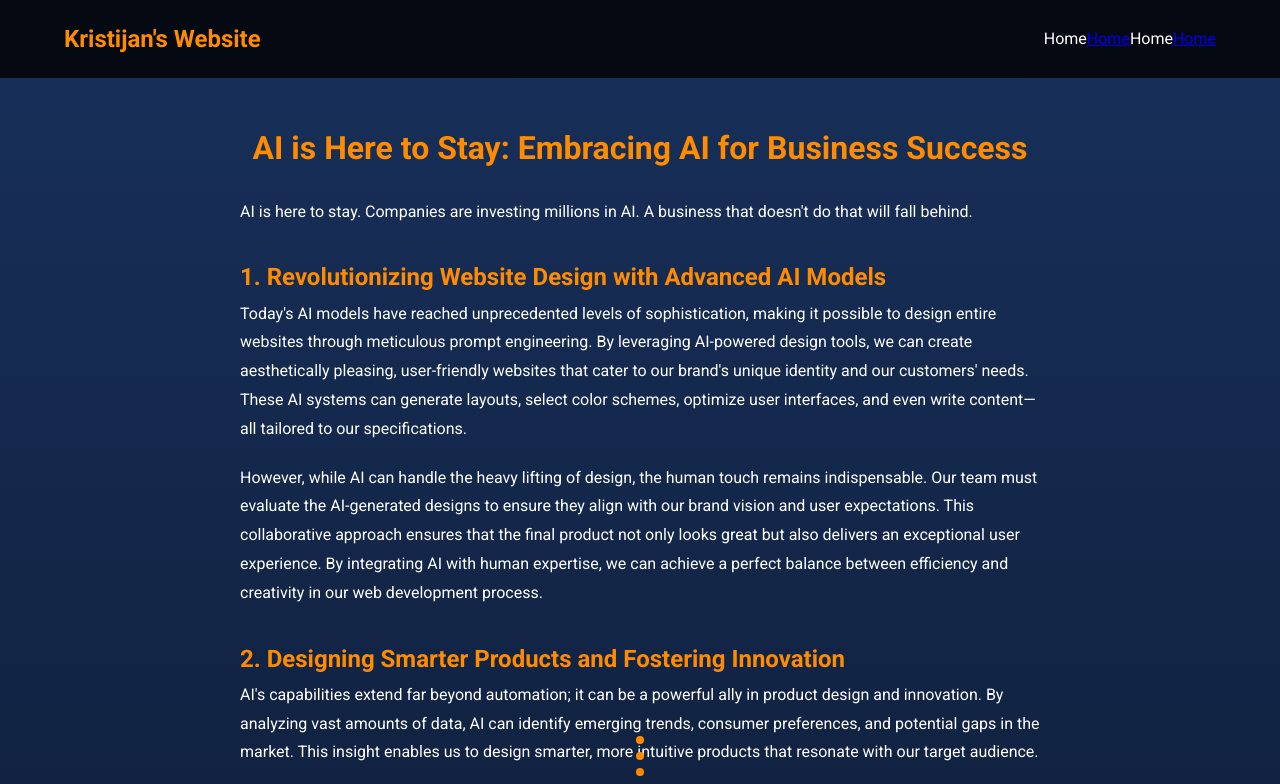
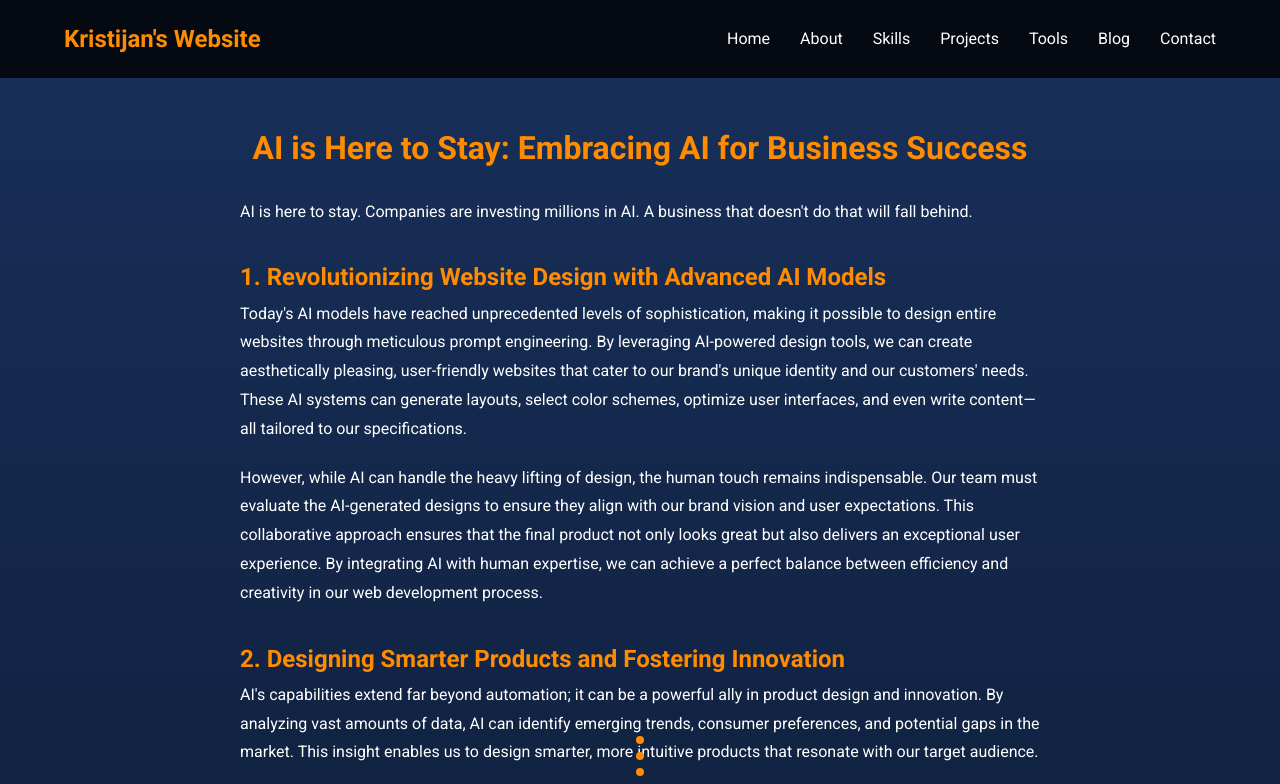
Before and after one commit to kriswebsite/website, a plain HTML site: page implementing-ai-in-your-business.html in a window 1280 px wide. Shown: the top 784 px of the page. Drawn offline with Linux system fonts and the light colour scheme.

Commit message:
Update implementing-ai-in-your-business.html

```diff
--- a/implementing-ai-in-your-business.html
+++ b/implementing-ai-in-your-business.html
@@ -44,10 +44,15 @@
         <div class="nav-container">
             <a href="index.html" class="nav-logo">Kristijan's Website</a>
             <ul class="nav-menu">
-                <li><a href="website/index.html" class="nav-link">Home</a></li>
-                                <li><a href="website/index.html">Home</a></li>
-                                <li><a href="/website/index.html" class="nav-link">Home</a></li>
-                                                <li><a href="/website/index.html">Home</a></li>
+                <li><ul class="nav-menu">
+    <li class="nav-item"><a href="/website/index.html#home" class="nav-link">Home</a></li>
+    <li class="nav-item"><a href="/website/index.html#about" class="nav-link">About</a></li>
+    <li class="nav-item"><a href="/website/index.html#skills" class="nav-link">Skills</a></li>
+    <li class="nav-item"><a href="/website/index.html#projects" class="nav-link">Projects</a></li>
+    <li class="nav-item"><a href="/website/index.html#tools" class="nav-link">Tools</a></li>
+    <li class="nav-item"><a href="/website/index.html#blog" class="nav-link">Blog</a></li>
+    <li class="nav-item"><a href="/website/index.html#contact" class="nav-link">Contact</a></li>
+</ul>
 
 
 
```
